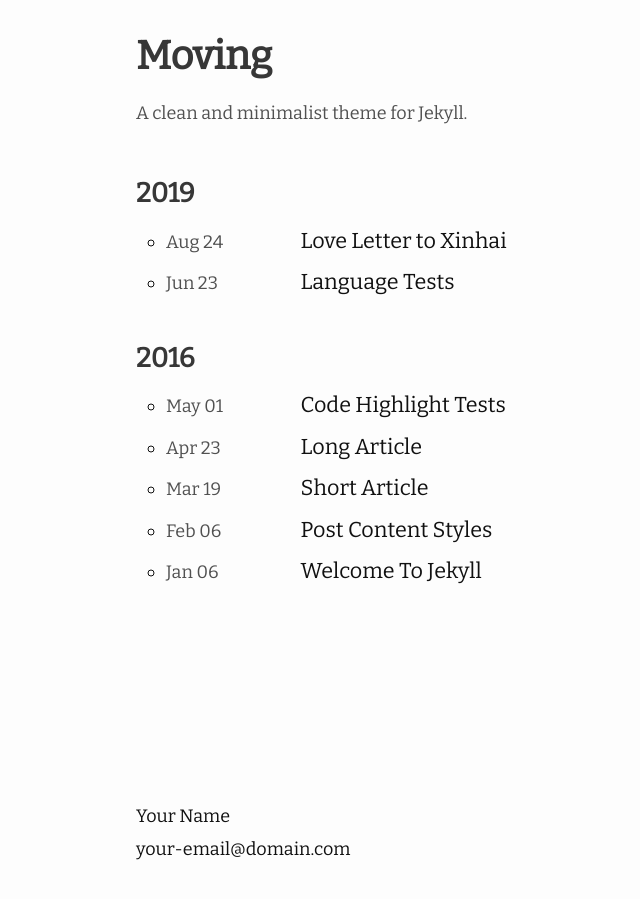
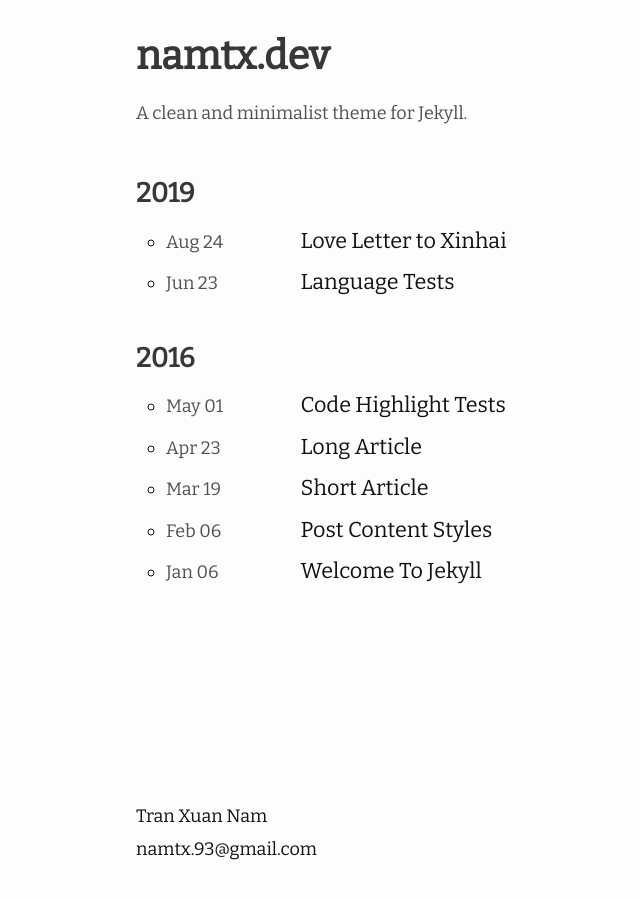
Before and after one commit to huangyz0918/moving, a Jekyll site: the page built from index.md, in a window 1280 px wide. Shown: the whole page, without its empty margins (134-774 px from the left). Built offline with Jekyll 4.4.1, drawn with Linux system fonts in a browser that asks for light colours; nearby versions of some CDN libraries.

Commit message:
Change blog _config.yml settings

```diff
--- a/_config.yml
+++ b/_config.yml
@@ -1,7 +1,7 @@
-title: Moving # The title of the blog
-author: Your Name # Your name
-email: your-email@domain.com # your email shown in the footer
-url: http://huangyz.name/moving/ # this is your site's root address.
+title: namtx.dev # The title of the blog
+author: Tran Xuan Nam # Your name
+email: namtx.93@gmail.com # your email shown in the footer
+url: http://namtx.github.io # this is your site's root address.
 description: > # this means to ignore newlines until "show_excerpts:"
   A clean and minimalist theme for Jekyll.
 favicon: "./favicon.ico" # set the favicon of the site
@@ -19,10 +19,10 @@ moving:
   # generate social links in about page.
   social_links:
     # twitter:
-    github:  huangyz0918
+    github: namtx
     rss: RSS
     # dribbble:
-    facebook: huangyz0918
+    facebook: mysm.xuannam
     # flickr:
     # instagram:
     linkedin: yizheng-huang
```
